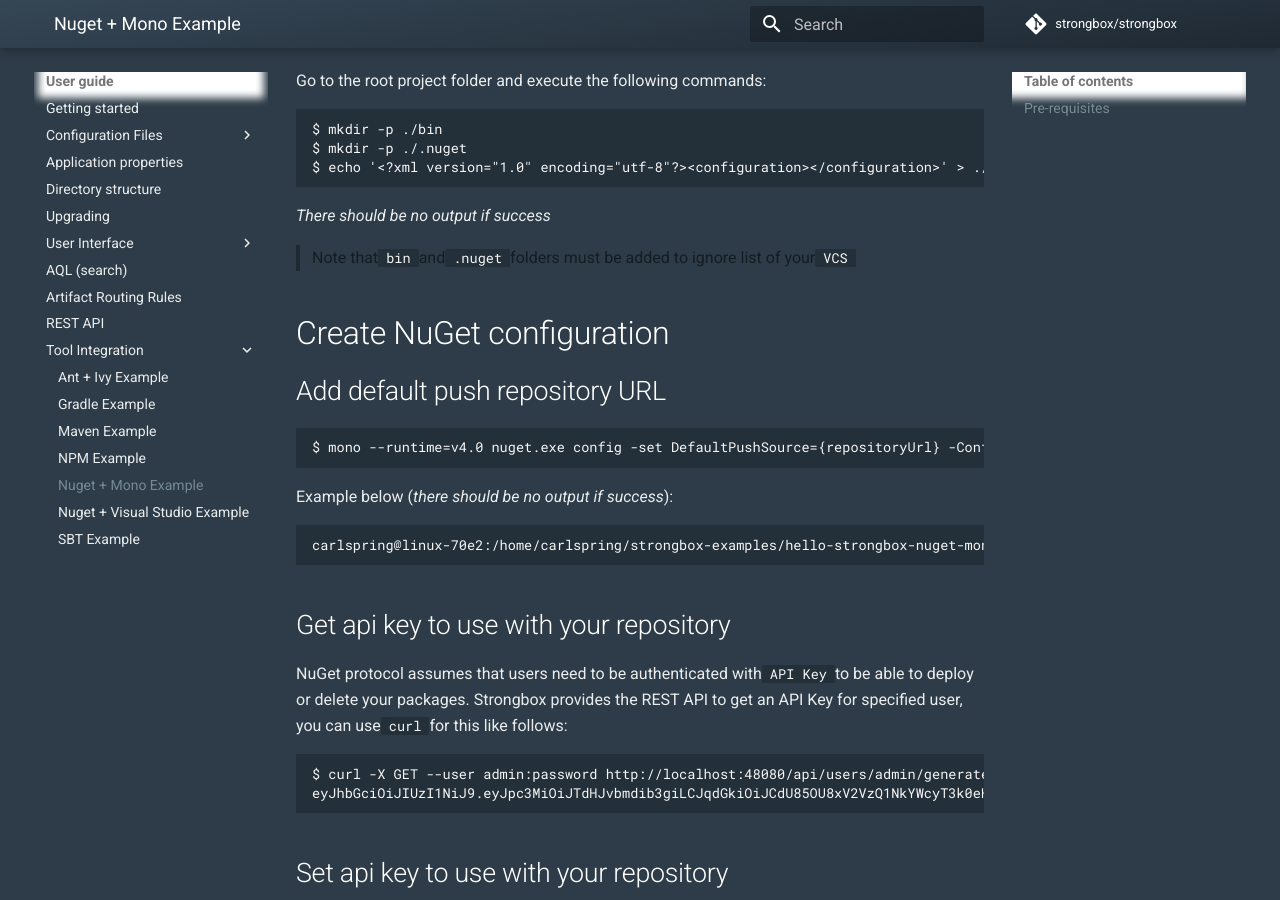
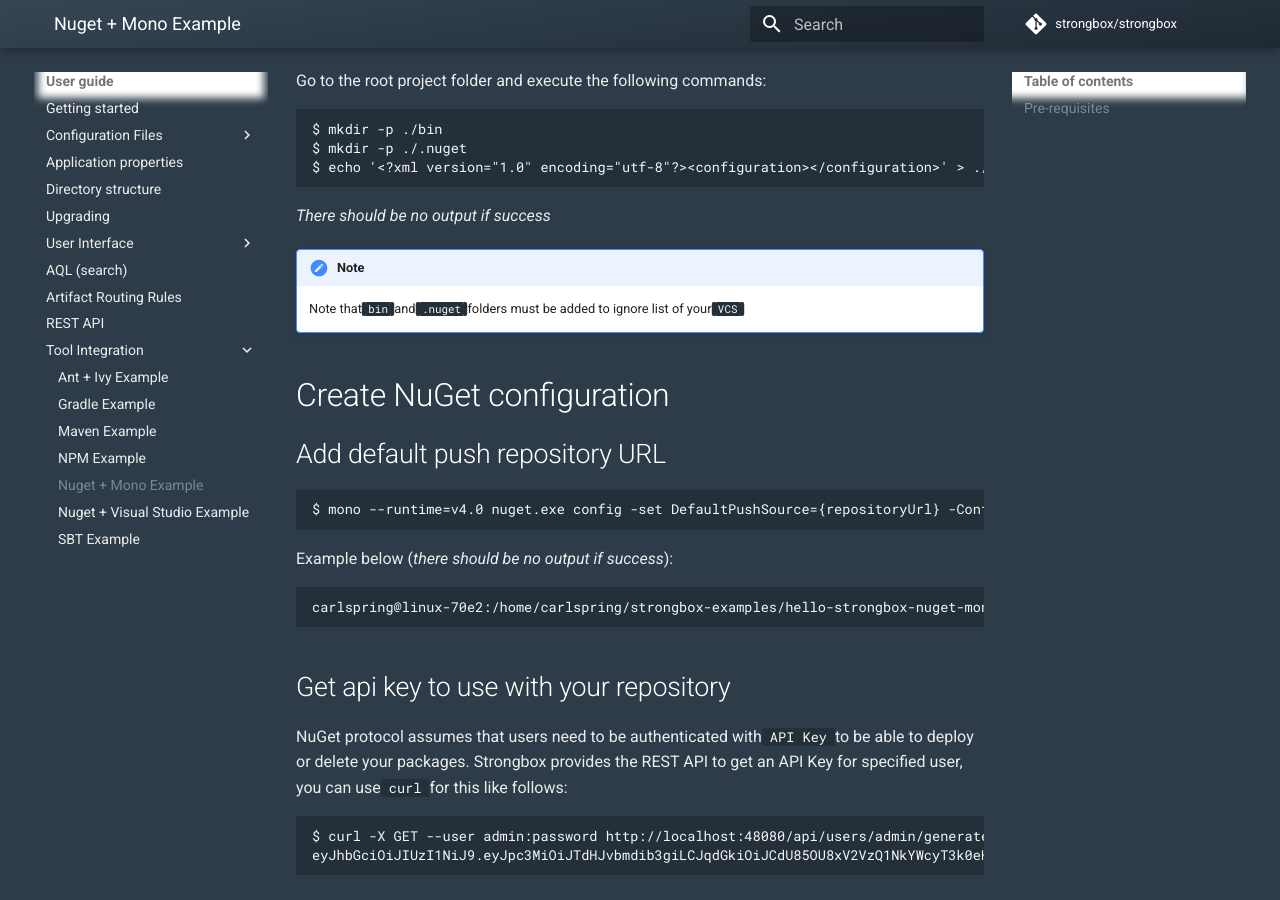
Before and after one commit to strongbox/strongbox-docs, an MkDocs documentation site: the page built from docs/user-guide/tool-integration/nuget-mono-example.md, in a window 1280 px wide and 900 px high, scrolled down 791 px. Built offline with MkDocs 1.6.1 and Material for MkDocs 9.7.7, drawn with Linux system fonts in a browser that asks for light colours; comment, search, counter and statistics services are not loaded.

Commit message:
Nuget mono fix note formatting

```diff
--- a/docs/user-guide/tool-integration/nuget-mono-example.md
+++ b/docs/user-guide/tool-integration/nuget-mono-example.md
@@ -27,7 +27,9 @@
     $ echo '<?xml version="1.0" encoding="utf-8"?><configuration></configuration>' > ./.nuget/NuGet.config
 
 *There should be no output if success*
-> Note that `bin` and `.nuget` folders must be added to ignore list of your `VCS`
+
+!!! note
+    Note that `bin` and `.nuget` folders must be added to ignore list of your `VCS`
 
 ## Create NuGet configuration
 
```
